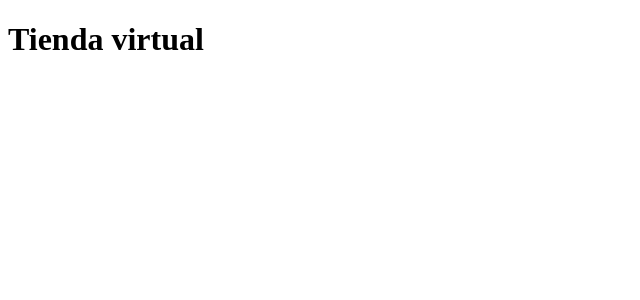
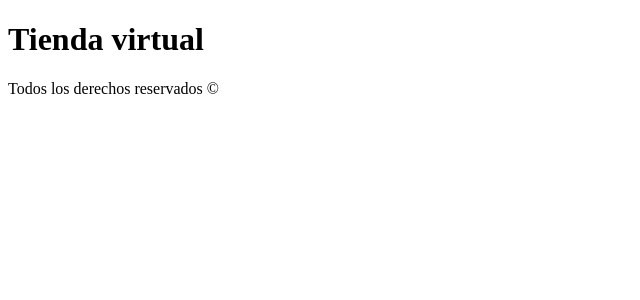
Before and after one commit to IvanPMa/curso-react, a React (Create React App) app in the folder basicos/: page / in a window 1280 px wide. Shown: the top 300 px of the page, without its empty margins (0-640 px from the left). Built offline with nearby package versions, Linux system fonts and the light colour scheme.

Commit message:
Segundo componente

```diff
--- a/basicos/src/App.js
+++ b/basicos/src/App.js
@@ -1,11 +1,13 @@
+import React, { Fragment} from 'react';
 import Header from'./components/Header'
+import Footer from'./components/Footer'
 
 function App() {
-  return (
-    <div className="App">
-      <Header />
-
-    </div>
+  return ( //retornar almenos un contenedor
+      <Fragment>
+        <Header />
+        <Footer />
+      </Fragment>
   );
 }
 
--- /dev/null
+++ b/basicos/src/components/Footer.js
@@ -0,0 +1,9 @@
+import React from 'react';
+
+const Footer = () => (
+        <footer>
+            <p>Todos los derechos reservados &copy;</p>
+        </footer>
+     )
+
+export default Footer;
--- a/basicos/src/components/Header.jsx
+++ b/basicos/src/components/Header.jsx
@@ -15,7 +15,7 @@
     // En el return es lo que se va a ver en pantalla
     return(
         // <h1>Desde el header {edad}, {mensaje}</h1>
-        <h1 id='encabezado' className= 'encabezado'>Tienda virtual</h1>
+        <h1  className= 'encabezado'>Tienda virtual</h1>
         );
 }
 
```
